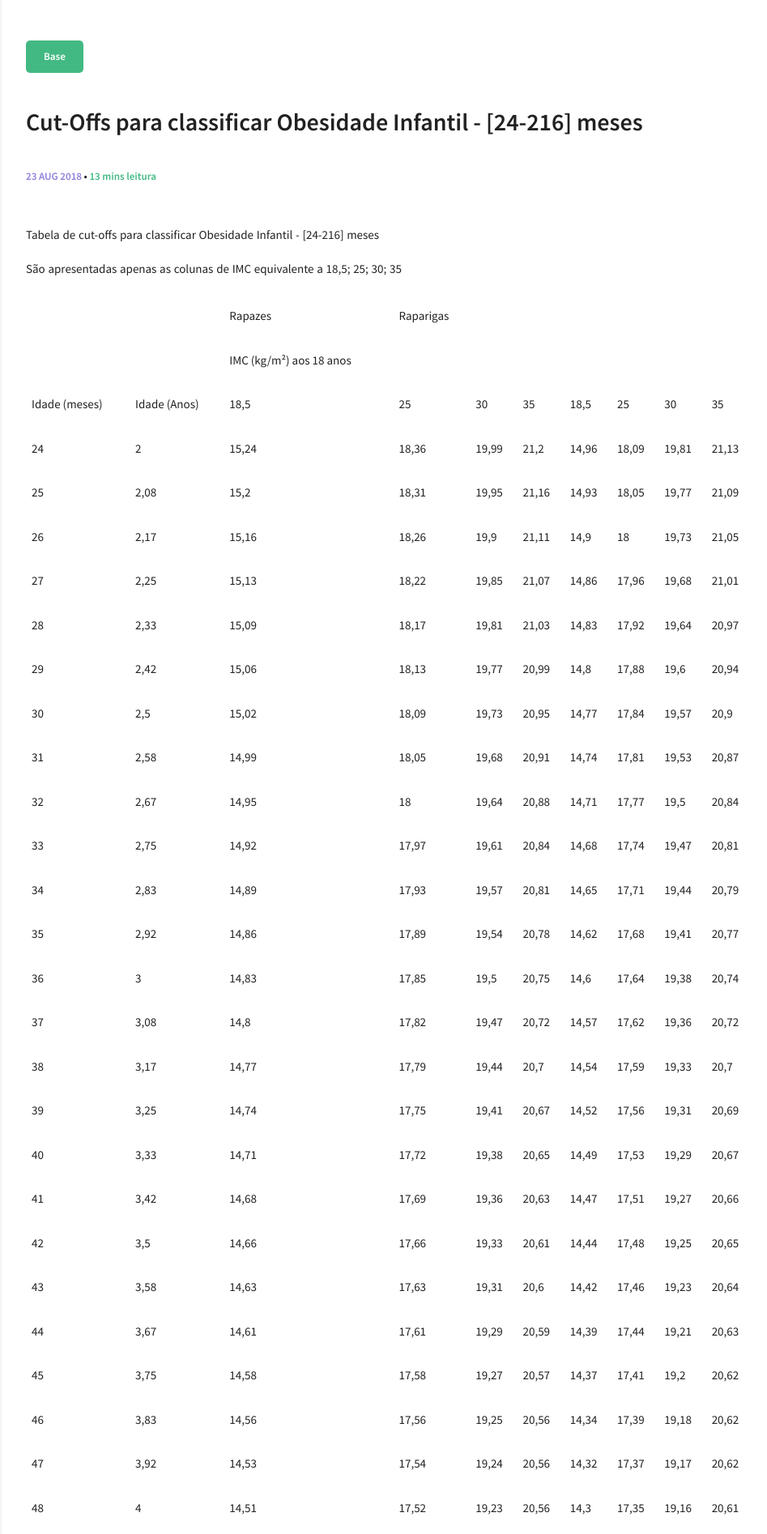
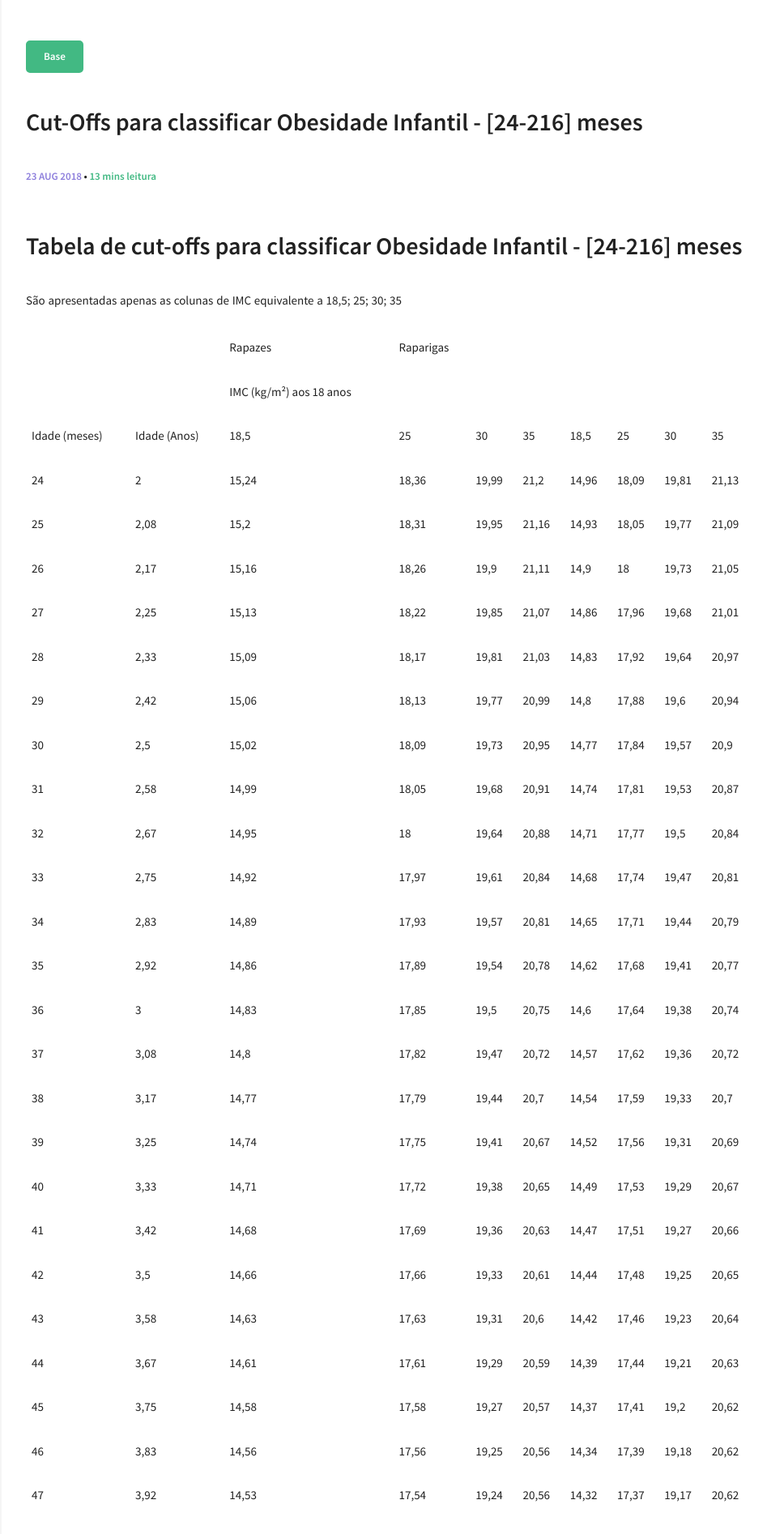
Before and after one commit to nunogand/old_site, a Jekyll site: the page built from _posts/2017-08-23-Obesidade_Infantil_Tabela-de_Cut-off.md, in a window 1280 px wide. Shown: the top 1894 px of the page at 81% size, without its empty margins (318-1265 px from the left). Built offline with Jekyll 4.4.1, drawn with Linux system fonts in a browser that asks for light colours; nearby versions of some CDN libraries.

Commit message:
Update 2017-08-23-Obesidade_Infantil_Tabela-de_Cut-off.md

```diff
--- a/_posts/2017-08-23-Obesidade_Infantil_Tabela-de_Cut-off.md
+++ b/_posts/2017-08-23-Obesidade_Infantil_Tabela-de_Cut-off.md
@@ -8,7 +8,7 @@ tags: [Obesidade Infantil]
 comments: false
 ---
 
-Tabela de cut-offs para classificar Obesidade Infantil - [24-216] meses
+# Tabela de cut-offs para classificar Obesidade Infantil - [24-216] meses
 
 São apresentadas apenas as colunas de IMC equivalente a 18,5; 25; 30; 35
 
@@ -208,3 +208,6 @@ São apresentadas apenas as colunas de IMC equivalente a 18,5; 25; 30; 35
 | 214 | 17,83 | 18,43 | 24,91 | 29,9 | 34,9 | 18,46 | 24,95 | 29,95 | 34,95 |
 | 215 | 17,92 | 18,46 | 24,96 | 29,95 | 34,95 | 18,48 | 24,98 | 29,98 | 34,98 |
 | 216 | 18 | 18,5 | 25 | 30 | 35 | 18,5 | 25 | 30 | 35 |
+
+
+**Fonte:** Cole, T. J. and Lobstein, T. (2012), Extended international BMI cut‐offs. Pediatric Obesity, 7: 284-294. doi:10.1111/j.2047-6310.2012.00064.x
```
